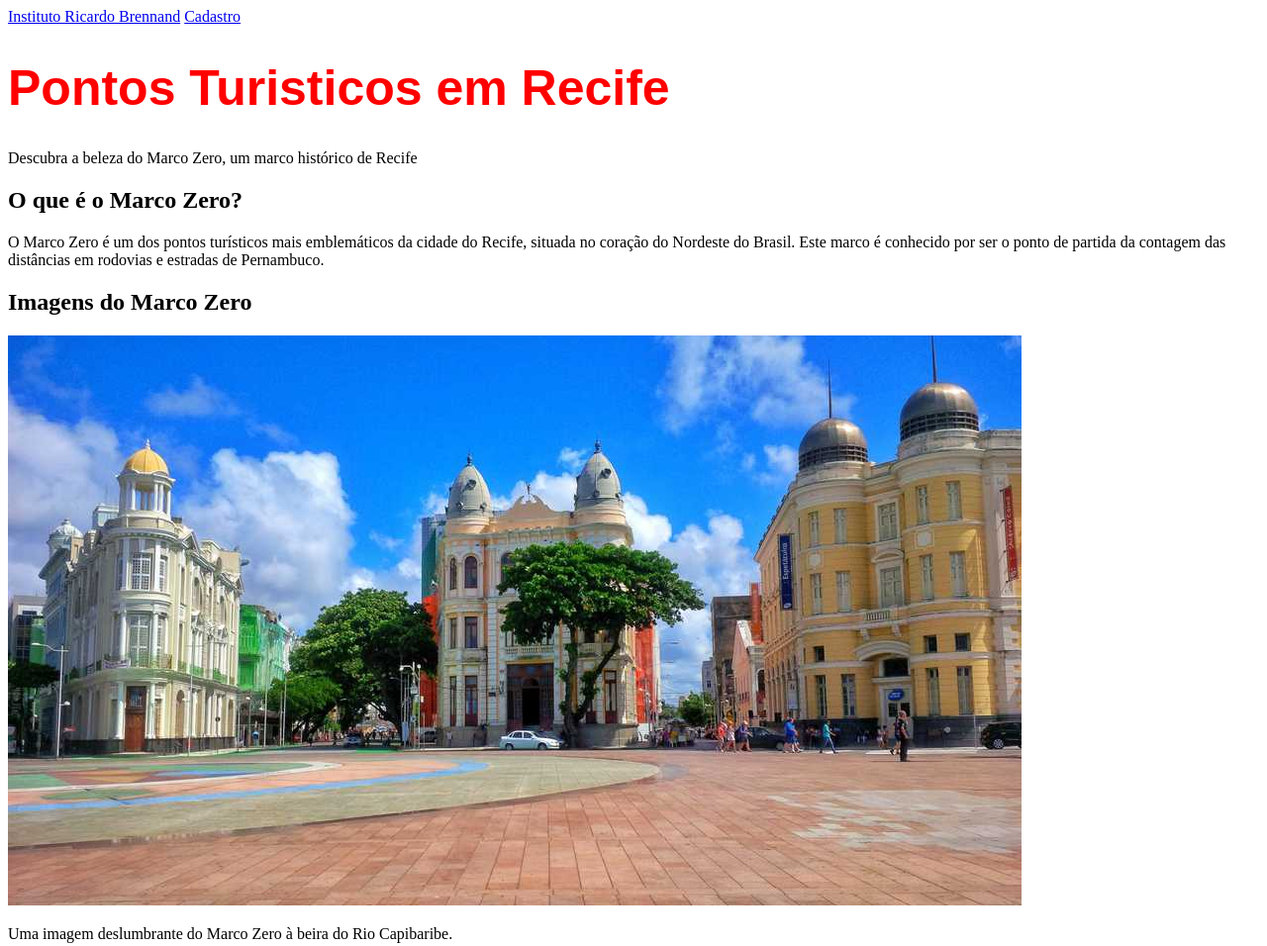
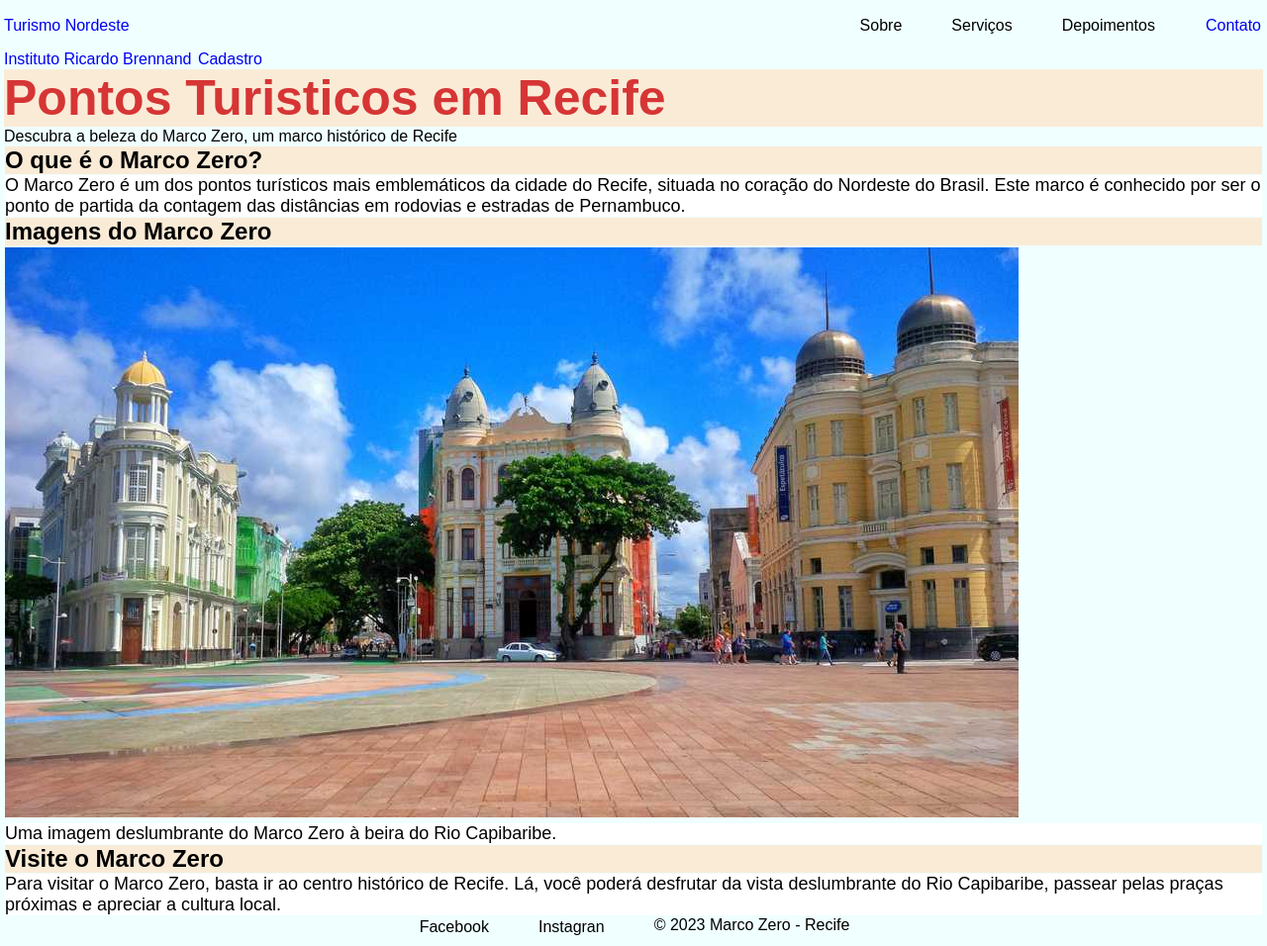
Before and after one commit to AdrianoJoseRibeiro/pontos_turisticos, a plain HTML site: page index.html in a window 1280 px wide. Shown: the top 956 px of the page at 99% size. Drawn offline with Linux system fonts and the light colour scheme.

Commit message:
estilizando css

```diff
--- a/cadastro.css
+++ b/cadastro.css
@@ -1,26 +1,30 @@
 h1 {
     font-family: sans-serif;
     color: red;
-    font-size: 50px;
+    font-size: 40px;
+    text-align: center;
 }
 body{
     background-color: rgb(236, 217, 217);
 }
 
 form{
-    background-color: rgb(0, 255, 106);
-
+    text-align: center;
+    background-color: rgb(43, 224, 119);
+    padding:30px;
+    margin: 60px;
+    border-radius: 100px;
+    border-style:solid
 }
 .nome {
     font-style: italic;
-    font-size: 300px;
-    padding: 200px;
-    margin: 340px;
+    font-size: 20px;
+    padding: 1px;
+    margin: 30px;
     border-radius:25px;
 }
 
 .nome input{
     padding: 5px;
-    border: none;
-    border-bottom: 2px solid color(srgb red green blue);
+    border: bottom 100px;
 }
--- a/index.css
+++ b/index.css
@@ -1,5 +1,56 @@
+*{
+    font-family:  Haettenschweiler, 'Arial Narrow Bold', sans-serif;
+}
+
+*{
+    margin: 1px;
+    padding: 0;
+    box-sizing: border-box;
+
+}
+
+nav{
+    display: flex;
+    justify-content: space-between;
+    align-items:center;
+    height: 3rem
+}
+
+ul{
+    display: flex;
+    list-style: none;
+    gap: 3rem;
+    align-items:center
+}
+a{
+    text-decoration: none;
+
+}
+
 h1 {
-    font-family: sans-serif;
-    color: red;
+
+    color: rgb(214, 53, 53);
     font-size: 50px;
+    background-color: antiquewhite;
 }
+
+body {
+    background-color:azure
+}
+
+.marco_zero {
+   height: 150px;
+   width: 100px;
+}
+main h2{
+    background-color: antiquewhite;
+}
+main p {
+    font-size: 18px;
+    background-color:white
+}
+footer{
+    display: flex;
+    justify-content: center;
+    gap: 3rem;
+}
--- a/index.html
+++ b/index.html
@@ -5,6 +5,18 @@
     <meta name="viewport" content="width=device-width, initial-scale=1.0">
     <title>Pontos-Turisticos</title>
     <link rel="stylesheet" href="index.css">
+    <nav>
+        <a href="logo" class="logo" >Turismo Nordeste</a>
+
+        <ul>
+            <li>Sobre</li>
+            <li>Serviços</li>
+            <li>Depoimentos</li>
+            <li> <a href="botao" class="button">Contato</a></li>
+        </ul>
+
+
+    </nav>
 
 </head>
 <body>
```
Also changed, not shown: cadastro.html (+1 -1 lines).
